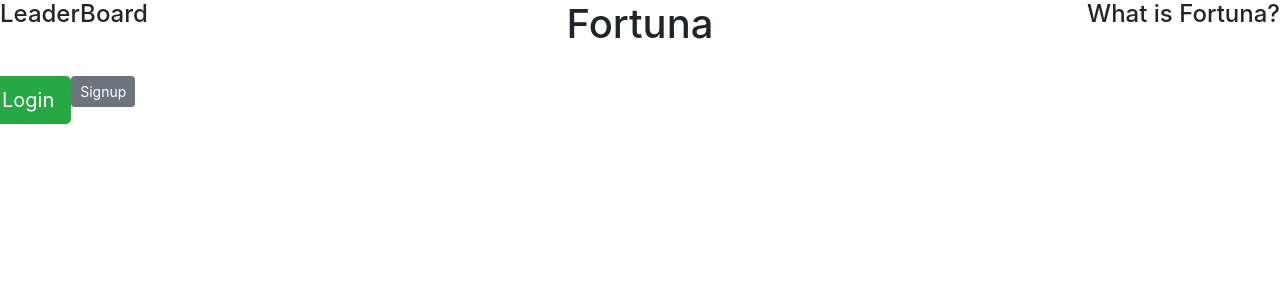
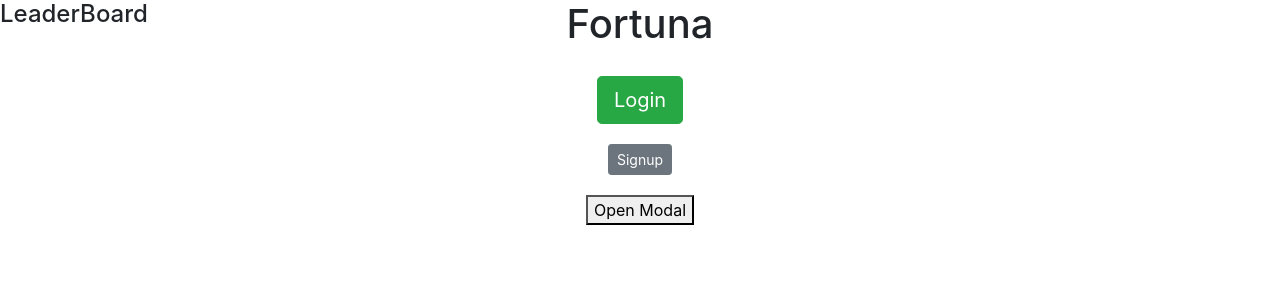
Before and after one commit to RickLeinecker/Fortuna, a React (Create React App) app in the folder fortuna/: page / in a window 1280 px wide. Shown: the top 300 px of the page. Built offline with nearby package versions, Linux system fonts and the light colour scheme.

Commit message:
Added LoginPopup.

```diff
--- a/fortuna/package.json
+++ b/fortuna/package.json
@@ -6,7 +6,8 @@
     "bootstrap": "^4.3.1",
     "react": "^16.10.2",
     "react-dom": "^16.10.2",
-    "react-scripts": "3.2.0"
+    "react-scripts": "3.2.0",
+    "reactjs-popup": "^1.5.0"
   },
   "scripts": {
     "start": "react-scripts start",
--- a/fortuna/src/App.js
+++ b/fortuna/src/App.js
@@ -2,14 +2,16 @@
 
 import * as React from 'react';
 import 'bootstrap/dist/css/bootstrap.min.css';
-import Login from './Login.js'
+import Login from './components/Login.js';
 
 //This is the Login Page Display
 class App extends React.Component<{||}> {
 
   render(): React.Node {
     return (
-      <Login/>
+      <div id="Parent">
+        <Login/>
+      </div>
     );
   }
 }
--- a/fortuna/src/Login.js
+++ b/fortuna/src/components/Login.js
@@ -2,11 +2,13 @@
 
 import * as React from 'react';
 import 'bootstrap/dist/css/bootstrap.min.css';
+import LoginPopup from './LoginPopup.js';
 
 const styleForRow = {
   'margin-top':'20px',
 };
 
+// This is for the login page.
 class Login extends React.Component<{||}> {
 
   render(): React.Node {
@@ -15,7 +17,7 @@ class Login extends React.Component<{||}> {
 	  	  <div class = "row">
 	    	  <h4 class = "col-md-4">LeaderBoard</h4>
 	    	  <h1 class = "col-md-4 text-center">Fortuna</h1>
-	    	  <h4 class = "col-md-4 text-right">What is Fortuna?</h4>
+        </div>
 	    	  <div class = "row" style = {styleForRow}>
       	    <div class="col text-center">
       	      <button type="button" class="btn btn-success btn-lg">Login</button>
@@ -26,12 +28,14 @@ class Login extends React.Component<{||}> {
       	      <button type="button" class="btn btn-secondary btn-sm">Signup</button>
       	    </div>
           </div>
+          <div class = "row" style = {styleForRow}>
+            <div class = "col text-center">
+              <LoginPopup/>
+            </div>
           </div>
 	    </div>
 	  );
   }
 }
 
-
-
 export default Login;
--- /dev/null
+++ b/fortuna/src/components/LoginPopup.js
@@ -0,0 +1,18 @@
+import * as React from 'react';
+import Popup from 'reactjs-popup';
+
+class LoginPopup extends React.Component<{||}> {
+  render(): React.Node {
+    return(
+	  <Popup
+	    trigger={<button className="button">Open Modal</button>}
+	    modal
+	    closeOnDocumentClick
+	  >
+	    <span>Modal Content</span>
+	  </Popup>
+	);
+  }
+}
+
+export default LoginPopup
```
Also changed, not shown: fortuna/src/SampleComponent.js (deleted, +0 -13 lines), 1 other file (tests, documents, lock files or other folders). Lines whose indentation alone changed are shown as unchanged.
